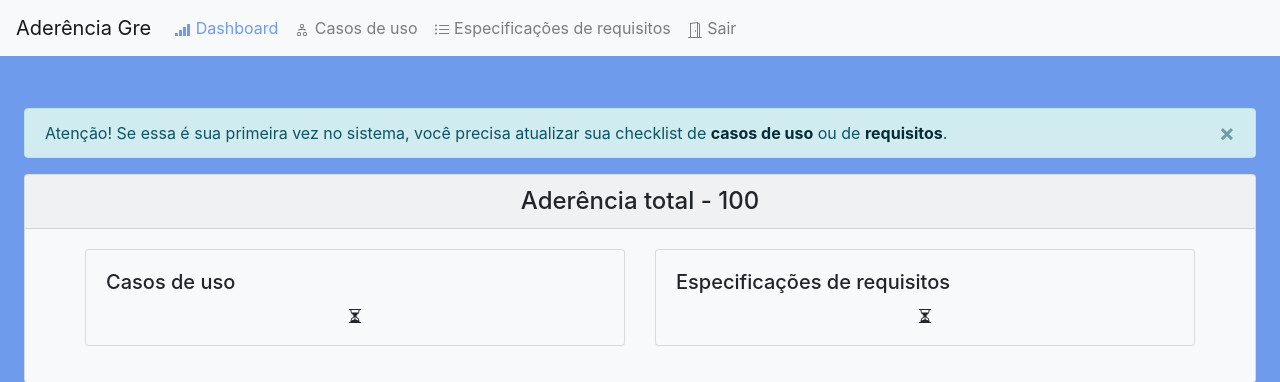
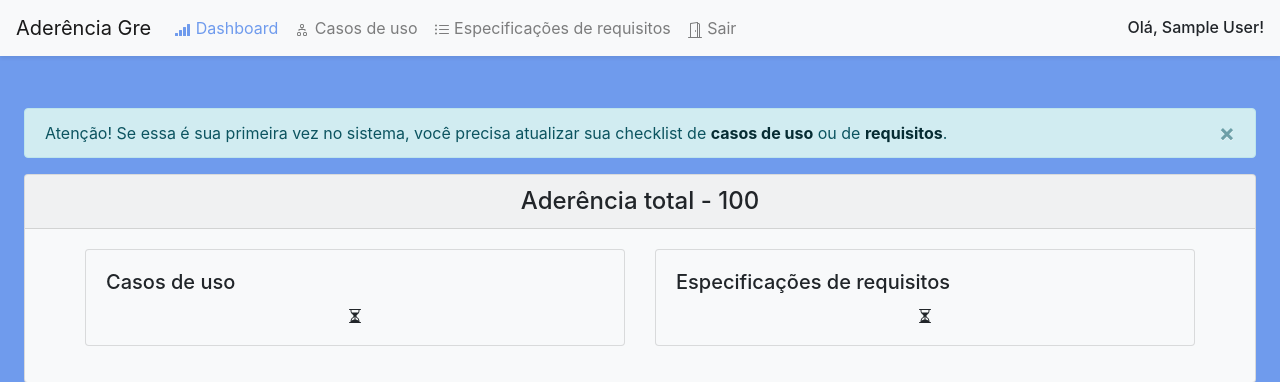
Before and after one commit to n4th4nrjesus/AderenciaGre, a PHP site: page /View/src/dashboard.php in a window 1280 px wide. Shown: the top 382 px of the page. Run offline with PHP 8.4, Linux system fonts and the light colour scheme; the visitor is signed in with stand-in values (Sample User, id 1).

Commit message:
ajustes de redirecionamento do menu e ajustes menores no latout do código

```diff
--- a/Controller/js/menu.js
+++ b/Controller/js/menu.js
@@ -8,12 +8,12 @@
   setLocation("src/dashboard.php");
 });
 
-$("#nav-requirements").click(() => {
-  setLocation("src/checklist/especificacoes_requisitos.php");
+$("#nav-use-cases, #alert-use-cases").click(() => {
+  setLocation("src/checklist/casos_de_uso.php");
 });
 
-$("#nav-use-cases").click(() => {
-  setLocation("src/checklist/casos_de_uso.php");
+$("#nav-requirements, #alert-requirements").click(() => {
+  setLocation("src/checklist/especificacoes_requisitos.php");
 });
 
 $("#btnExit").click(() => {
--- a/Controller/php/cadastro/cadastrar.php
+++ b/Controller/php/cadastro/cadastrar.php
@@ -1,5 +1,4 @@
 <?php
-
 include(__DIR__ . '/../../../Database/database_connection.php');
 include(__DIR__ . '/../../../Model/usuario.php');
 
--- a/Controller/php/index/login.php
+++ b/Controller/php/index/login.php
@@ -1,5 +1,4 @@
 <?php
-
 include(__DIR__ . '/../../../Database/database_connection.php');
 include(__DIR__ . '/../../../Model/usuario.php');
 
--- a/Database/database_connection.php
+++ b/Database/database_connection.php
@@ -24,6 +24,7 @@
     if ($result = mysqli_query($conn, $query)) {
         if (mysqli_num_rows($result) > 0)
             return ['status' => 1, 'result' => $result];
+
         return
             ['status' => 0, 'result' => 'Found no rows.'];
     }
--- a/View/inc/menu.php
+++ b/View/inc/menu.php
@@ -1,4 +1,4 @@
-<nav class="navbar navbar-expand-lg fixed-top navbar-light bg-light">
+<nav class="navbar navbar-expand-lg fixed-top navbar-light bg-light shadow-sm">
     <a class="navbar-brand" id="nav-brand" href="#">Aderência Gre</a>
 
     <button class="navbar-toggler" type="button" data-toggle="collapse" data-target="#navbarNav" aria-controls="navbarNav" aria-expanded="false" aria-label="Toggle navigation">
@@ -43,6 +43,10 @@
             </li>
         </ul>
     </div>
+
+    <form class="form-inline">
+        <h6 class="mb-0">Olá, <?= $_SESSION['usuario_nome']; ?>!</h6>
+    </form>
 </nav>
 <script type="text/javascript">
     <?php include(__DIR__ . '/../../Controller/js/menu.js'); ?>
```
